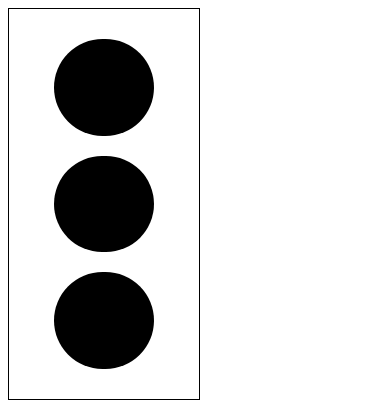
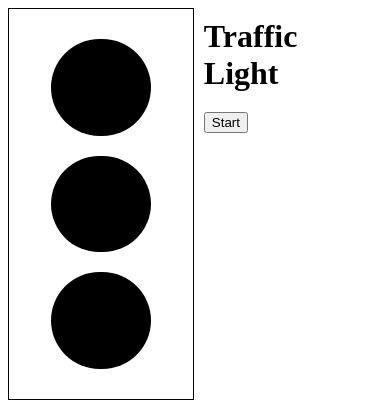
Before and after one commit to libbyli/traffic-light, a website: page index.html in a window 390 px wide. Drawn offline with Linux system fonts and the light colour scheme.

Commit message:
Implement start button that toggles lights in order.

```diff
--- a/index.html
+++ b/index.html
@@ -9,10 +9,16 @@
   <script src="main.js"></script>
 </head>
 <body>
-  <div id="container">
-    <div id="red" class="circle" onclick=clickLight(event.target.id)></div>
-    <div id="yellow" class="circle" onclick=clickLight(event.target.id)></div>
-    <div id="green" class="circle" onclick=clickLight(event.target.id)></div>
+  <div class="container">
+    <div id="traffic-light">
+      <div id="red" class="circle" onclick=onLightClick(event.target.id)></div>
+      <div id="yellow" class="circle" onclick=onLightClick(event.target.id)></div>
+      <div id="green" class="circle" onclick=onLightClick(event.target.id)></div>
+    </div>
+    <div id="buttons">
+      <h1>Traffic Light</h1>
+      <button onclick=onButtonClick()>Start</button>
+    </div>
   </div>
 </body>
 </html>
--- a/main.css
+++ b/main.css
@@ -1,4 +1,8 @@
-#container {
+.container {
+  display: flex;
+}
+
+#traffic-light {
   display: flex;
   flex-direction: column;
   justify-content: center;
@@ -19,3 +23,11 @@
 	-webkit-border-radius: 50px;
 	border-radius: 50px;
 }
+
+button {
+  margin: 10px;
+}
+
+h1 {
+  margin: 10px;
+}
--- a/main.js
+++ b/main.js
@@ -1,4 +1,4 @@
-const clickLight = (id) => {
+const onLightClick = (id) => {
   let light = document.getElementById(id);
   if (id === 'red') {
     if (!light.style.background || light.style.background === 'black') {
@@ -20,3 +20,14 @@ const clickLight = (id) => {
     }
   }
 };
+
+const toggleLight = (id) => {
+  onLightClick(id);
+  setTimeout(() => onLightClick(id), 500);
+};
+
+const onButtonClick = () => {
+  setInterval(() => toggleLight('red'), 1500);
+  setTimeout(() => setInterval(() => toggleLight('yellow'), 1500), 500);
+  setTimeout(() => setInterval(() => toggleLight('green'), 1500), 1000);
+};
```
